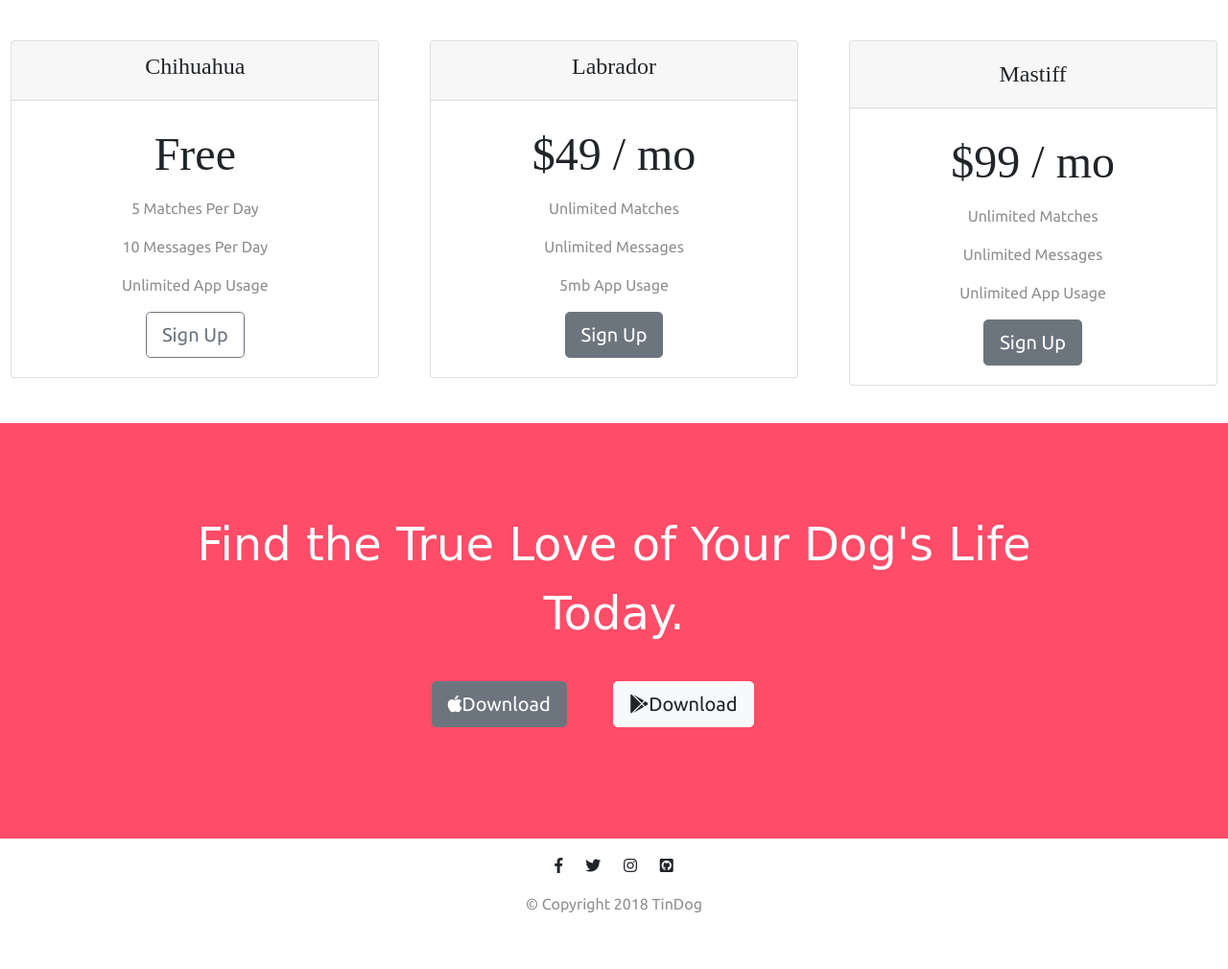
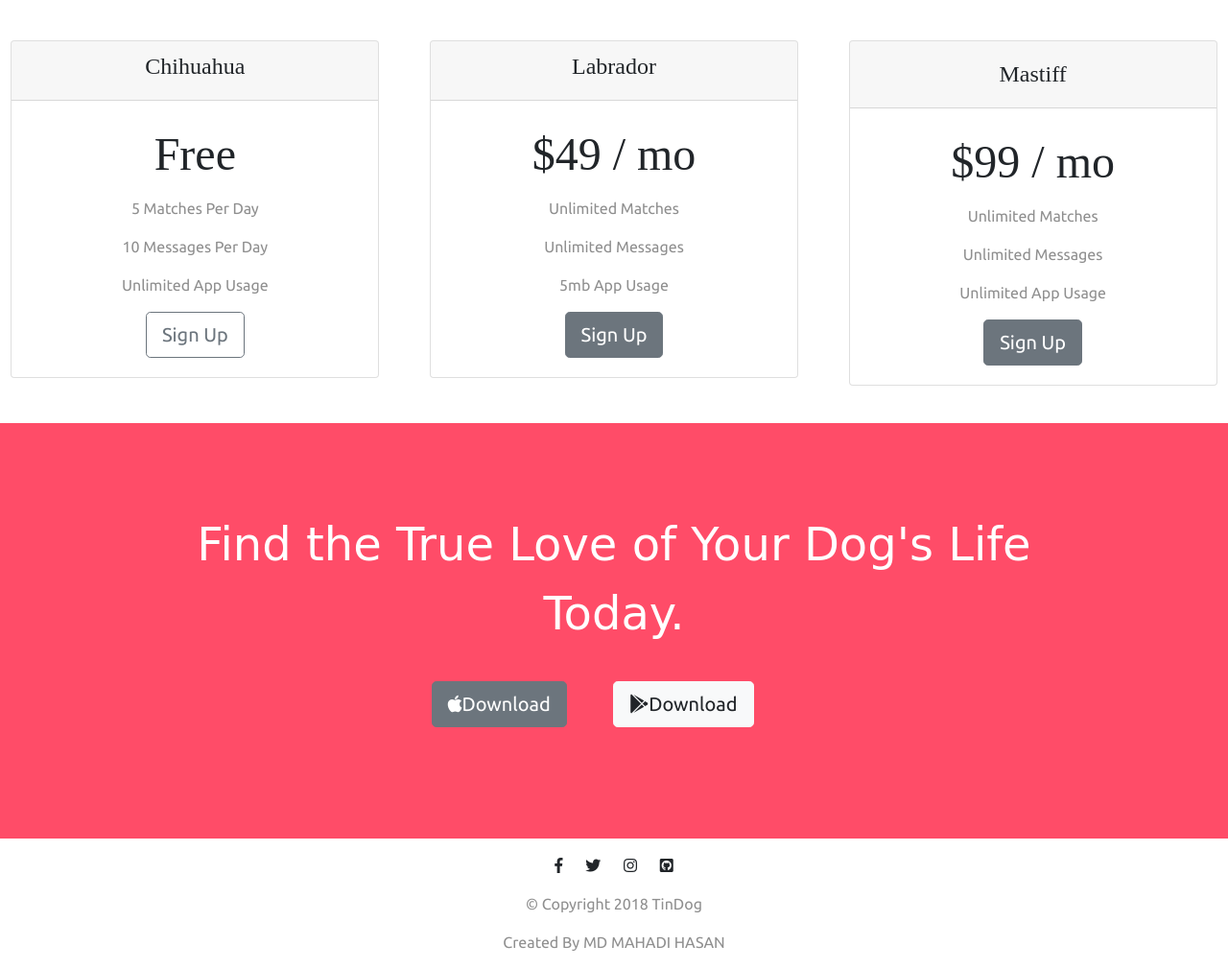
Before and after one commit to mahadihpu/tindog-app, a plain HTML site: page index.html in a window 1280 px wide. Shown: the part 1810-2820 px from the top of the page at 96% size. Before the commit the page ends 2780 px from the top, so only its background shows below. Drawn offline with nearby package versions, Linux system fonts and the light colour scheme.

Commit message:
Update index.html

```diff
--- a/index.html
+++ b/index.html
@@ -183,7 +183,7 @@
           <i class="social-icon fab fa-twitter"></i>
           <i class="social-icon fab fa-instagram"></i>
           <i class="social-icon fab fa-github-square"></i>
-          <p>© Copyright 2018 TinDog</p>
+        <p>© Copyright 2018 TinDog</p><P>Created By MD MAHADI HASAN </P>
       </footer>
     </body>
   </html>
```
